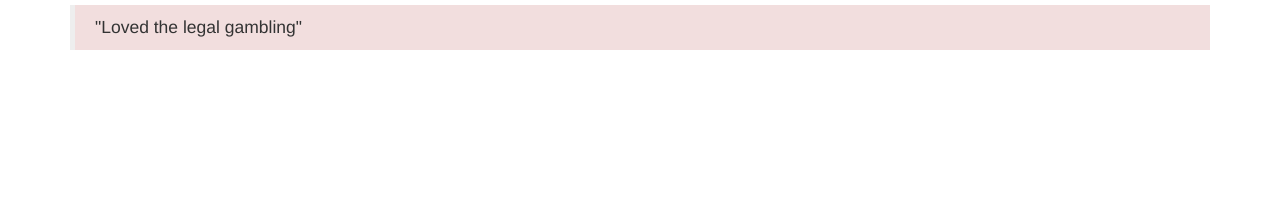
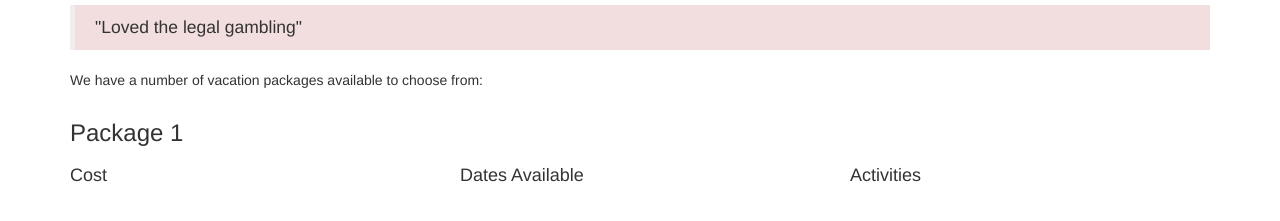
Before and after one commit to jkbutserious/vacation-site, a plain HTML site: page index.html in a window 1280 px wide. Shown: the part 425-646 px from the top of the page. Drawn offline with Linux system fonts and the light colour scheme.

Commit message:
Add first row to vacation-site.html
Co-authored-by: Nikolas Kososik <nikolas.kososik@gmail.com>
Co-authored-by: Jeff Kim <kim2jy@hotmail.com>

```diff
--- a/index.html
+++ b/index.html
@@ -23,6 +23,21 @@
     <blockquote class="bg-danger">
       <p>"Loved the legal gambling"</p>
     </blockquote>
+    <p>We have a number of vacation packages available to choose from:</p>
+  </div>
+  <div class="container">
+    <h3>Package 1</h3>
+    <div class="row">
+      <div class="col-md-4">
+        <h4>Cost</h4>
+      </div>
+      <div class="col-md-4">
+        <h4>Dates Available</h4>
+      </div>
+      <div class="col-md-4">
+        <h4>Activities</h4>
+      </div>
+    </div>
   </div>
 </body>
 </html>
```
